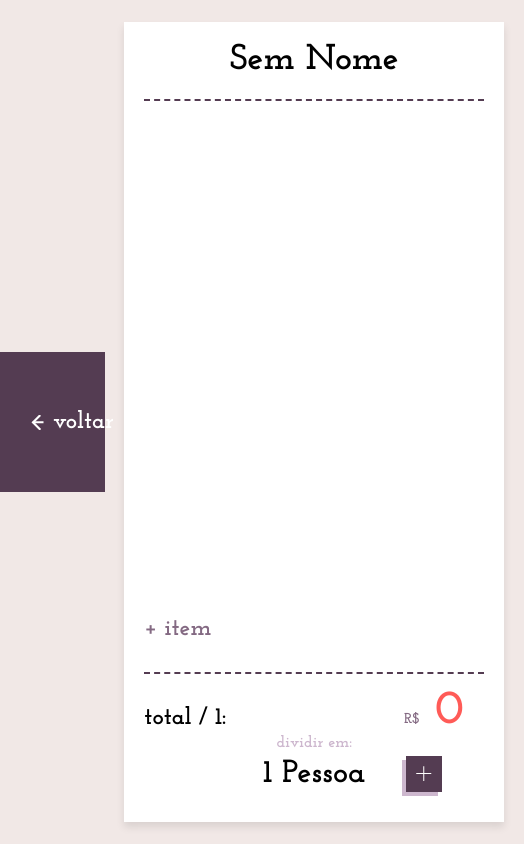
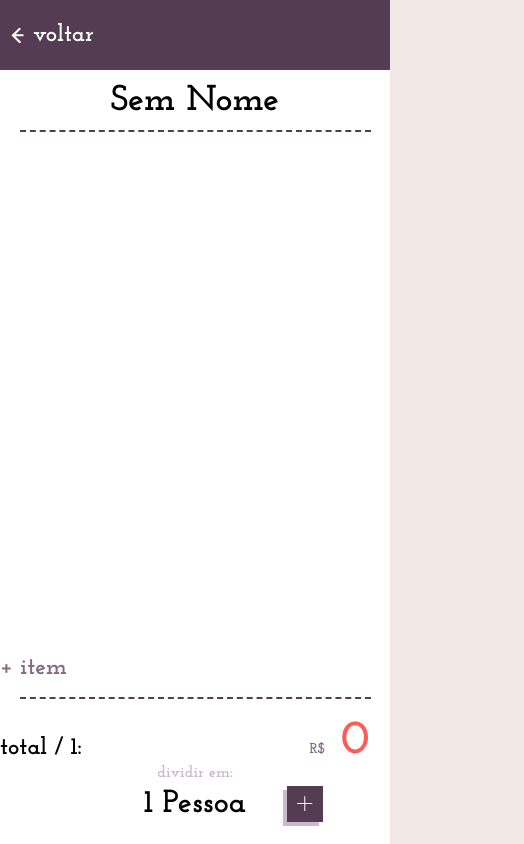
Before and after one commit to eduardostumpfj/money-app, a React (Create React App) app: page / in a window 390 px wide. Both pictures are taken after a click on the button "Novo Card". Shown: the whole page, 524 px wide, since content can reach past the window. Built offline with nearby package versions, Linux system fonts and the light colour scheme.

Commit message:
Resolvendo a responsividade

```diff
--- a/src/App.css
+++ b/src/App.css
@@ -18,7 +18,7 @@
 body{
   font-family: 'Josefin Slab', serif;
   background: var(--cr-bg);
-  overflow: hidden;
+  /* overflow: hidden; */
   width: 100vw;
   height: 100vh;
   display: grid;
@@ -28,14 +28,12 @@ body{
 .ct-all{
   width: 100%;
   display: grid;
-  grid-template-columns: 20% 80%;
+  grid-template-columns: minmax(150px, 20%) 80%;
   align-items: center;
   justify-content: center;
 }
 
 .conteiner{
-  /* width: 100vw; */
-  /* height: 100vh; */
   display: grid;
   align-items:center;
   justify-content: center;
@@ -68,3 +66,16 @@ body{
   color:var(--cr-medium);
   font-size: .3em;
 }
+
+@media screen and (max-width: 525px){
+  .ct-all{
+    height: 100vh;
+    width: 100vw;
+    grid-template-rows: 70px calc(100% - 70px );
+    grid-template-columns: none;
+    align-items: start;
+  }
+  .card-list{
+    flex-direction: column;
+  }
+}
--- a/src/App.js
+++ b/src/App.js
@@ -157,12 +157,6 @@ function App() {
         setActive={setActive}
         monthTotal={monthTotal}
       ></Menu>
-      {/* <div className='side-menu'>
-        <button id='bt-home' onClick={() => {setActive('home')}}>
-           <div className='bt-home-icon'></div>
-           <p> voltar </p>
-        </button>
-      </div> */}
       <div className='conteiner'>
         {renderContent()}
       </div>
--- a/src/components/card/Card.css
+++ b/src/components/card/Card.css
@@ -1,13 +1,20 @@
 .card{
     background: white;
     display: grid;
-    grid-template-rows: 8% 73% 19%;
+    grid-template-rows: minmax(50px, 8%) 73% minmax(125px, 19%);
     height: 90vh;
     padding: 20px;
     width: 340px;
     /* margin:20px; */
     box-shadow: 0px 5px 8px rgba(0,0,0, 10%) ;
 }
-/* .card:hover{
-    cursor:pointer;
-} */
+
+@media screen and (max-width: 525px){
+    .card{
+        grid-template-rows: minmax(50px, 8%) minmax(65%, 100% ) minmax(125px, 19%);
+        height: calc(100vh - 70px);
+        width: 100vw;
+        padding: 0;
+        box-shadow: none;
+    }
+}
--- a/src/components/cardName/CardName.css
+++ b/src/components/cardName/CardName.css
@@ -1,4 +1,5 @@
 .card-name{
+    background: white;
     align-self: top;
     position: relative;
     top: 0px;
@@ -23,3 +24,14 @@
     bottom: 2px;
     left: 0px;
 }
+
+@media screen and (max-width: 525px){
+    .card-name{
+        align-self: center;
+    }
+    .card-name::after{
+        bottom: -13px;
+        width: 90%;
+        left: 5%;
+    }
+}
--- a/src/components/menu/Menu.css
+++ b/src/components/menu/Menu.css
@@ -38,3 +38,19 @@
     font-size: 1.5em;
     margin-bottom: 5px;
 }
+
+
+@media screen and (max-width: 525px){
+    .side-menu{
+        padding:0 0 0 0px;
+        height: 100%;
+        width: 100vw;
+    }
+    .menu-total{
+        margin-left: 20px;
+        display: flex;
+        align-items: end;
+        gap: 15px;
+    }
+
+}
--- a/src/components/total/Total.css
+++ b/src/components/total/Total.css
@@ -1,4 +1,6 @@
 .ct-total{
+    background: white;
+    padding-top: 10px;
     padding-bottom: 10px;
     align-self: end;
     position: relative;
@@ -11,7 +13,7 @@
     position: absolute;
     width:100%;
     border-bottom: dashed 2px var(--cr-main);
-    top: -15px;
+    top: 0px;
     left: 0px;
 }
 
@@ -66,3 +68,16 @@
     background-repeat: no-repeat;
     background-position: center ;
 }
+
+@media screen and (max-width: 525px){
+    .ct-total{
+        align-self: start;
+    }
+    .display-total{
+        margin-top: 10px;
+    }
+    .ct-total::after{
+        width: 90%;
+        left: 5%;
+    }
+}
```
